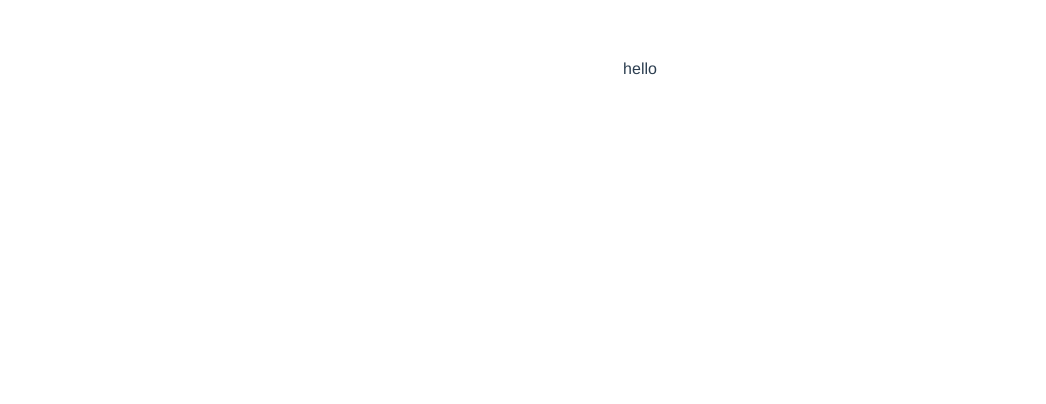
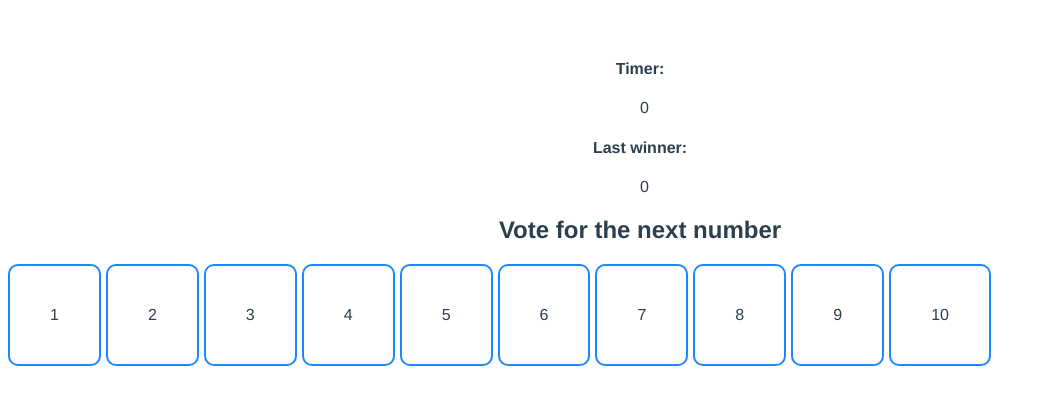
Before and after one commit to marianogabriels/vue-metamask-casino, a Vue app: page / in a window 1280 px wide. Shown: the top 404 px of the page, without its empty margins (0-1046 px from the left). Built offline with nearby package versions, Linux system fonts and the light colour scheme.

Commit message:
Add web3

```diff
--- a/package.json
+++ b/package.json
@@ -8,7 +8,8 @@
     "lint": "vue-cli-service lint"
   },
   "dependencies": {
-    "vue": "^2.5.17"
+    "vue": "^2.5.17",
+    "web3": "^1.0.0-beta.36"
   },
   "devDependencies": {
     "@vue/cli-plugin-babel": "^3.0.3",
--- a/src/App.vue
+++ b/src/App.vue
@@ -1,14 +1,47 @@
 <template>
     <div id="app">
-        hello
+        <div className="block">
+            <h4>Timer:</h4> &nbsp;
+            <span ref="timer"> {{this.timer}}</span>
+        </div>
+        <div className="block">
+            <h4>Last winner:</h4> &nbsp;
+            <span ref="last-winner">{{this.lastWinner}}</span>
+        </div>
+
+        <h2>Vote for the next number</h2>
+        <ul>
+            <li @click="vote(1)"> 1</li>
+            <li @click="vote(2)"> 2</li>
+            <li @click="vote(3)"> 3</li>
+            <li @click="vote(4)"> 4</li>
+            <li @click="vote(5)"> 5</li>
+            <li @click="vote(6)"> 6</li>
+            <li @click="vote(7)"> 7</li>
+            <li @click="vote(8)"> 8</li>
+            <li @click="vote(9)"> 9</li>
+            <li @click="vote(10)"> 10</li>
+        </ul>
     </div>
 </template>
 
 <script>
 import HelloWorld from './components/HelloWorld.vue'
+import Web3 from 'web3'
 
 export default {
     name: 'app',
+    data: function(){
+        return({
+            timer: 0,
+            lastWinner: 0
+        })
+    },
+    methods: {
+        vote: function(value) {
+            console.log(value)
+        }
+    },
     components: {
         HelloWorld
     }
@@ -24,4 +57,23 @@ export default {
     color: #2c3e50;
     margin-top: 60px;
 }
+ul{
+    list-style-type: none;
+    padding-left: 0;
+    display: flex;
+}
+li{
+    padding: 40px;
+    border: 2px solid rgb(30,134,255);
+    margin-right: 5px;
+    border-radius: 10px;
+    cursor: pointer;
+}
+li:hover{
+    background-color: rgb(30,134,255);
+    color: white;
+}
+li:active{
+    opacity: 0.7;
+}
 </style>
```
Also changed, not shown: 1 other file (tests, documents, lock files or other folders).
